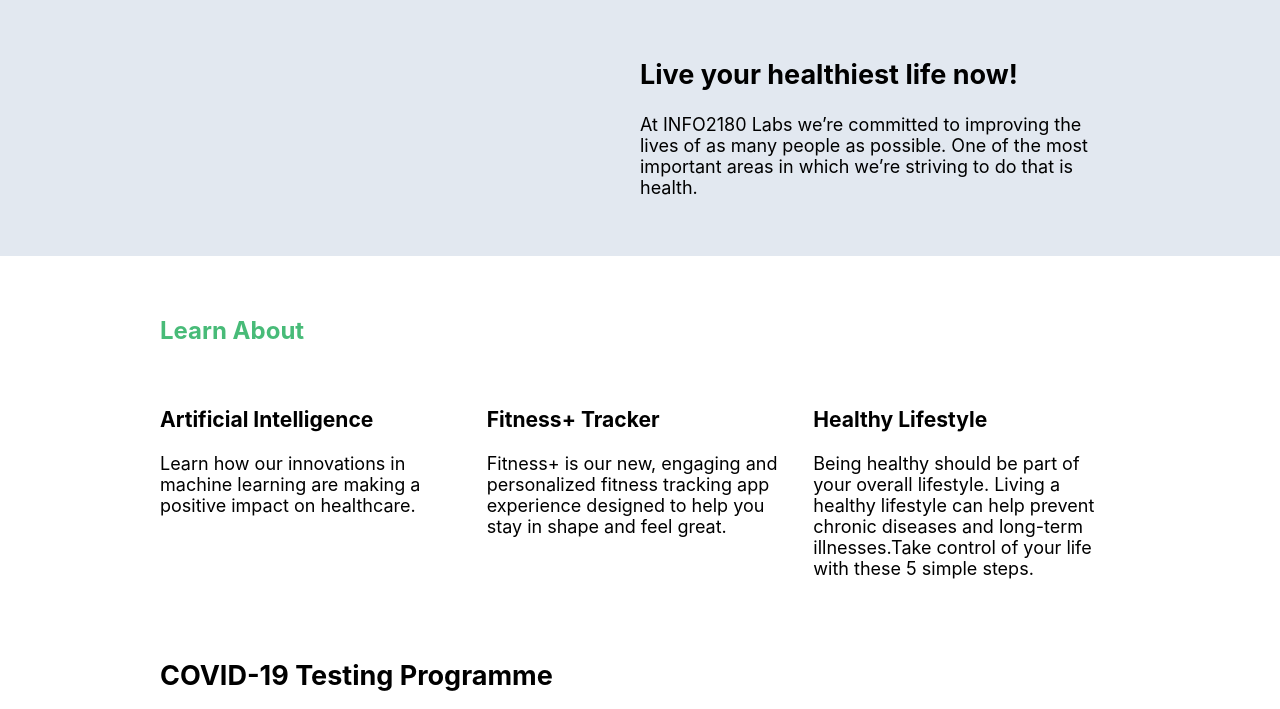
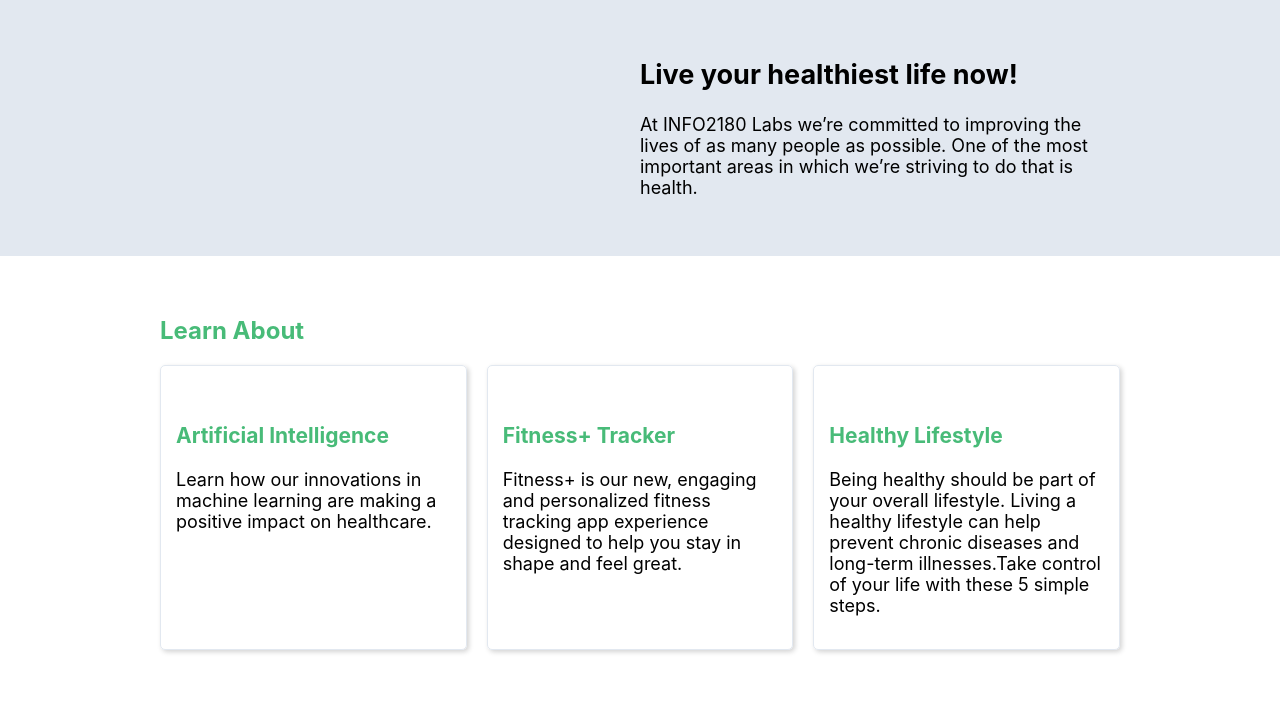
Before and after one commit to janaaee/info2180-project1, a plain HTML site: page index.html in a window 1280 px wide. Shown: the part 61-770 px from the top of the page. Drawn offline with Linux system fonts and the light colour scheme.

Commit message:
Added card styles

```diff
--- a/styles.css
+++ b/styles.css
@@ -76,3 +76,22 @@ nav a:hover {
     grid-template-columns: 1fr 1fr 1fr;
     gap: 20px;
 }
+
+.card {
+    border: 1px solid #E2E8F0;
+    border-radius: 5px;
+    box-shadow: 2px 2px 5px lightgray;
+}
+
+.card img {
+    width: 100%;
+}
+
+.card-body {
+    padding: 15px;
+}
+
+.card-body h3 {
+    color: #48BB78;
+    font-size: 21px;
+}
```
